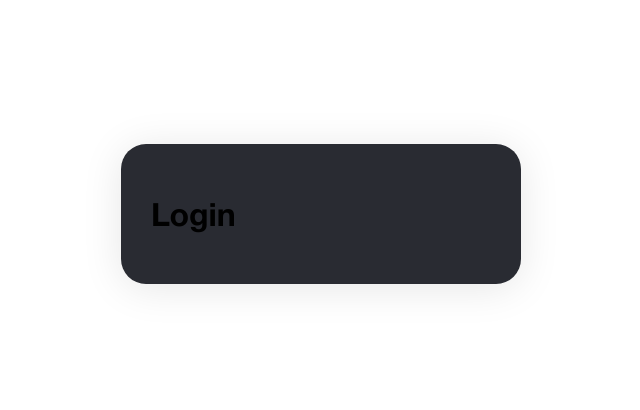
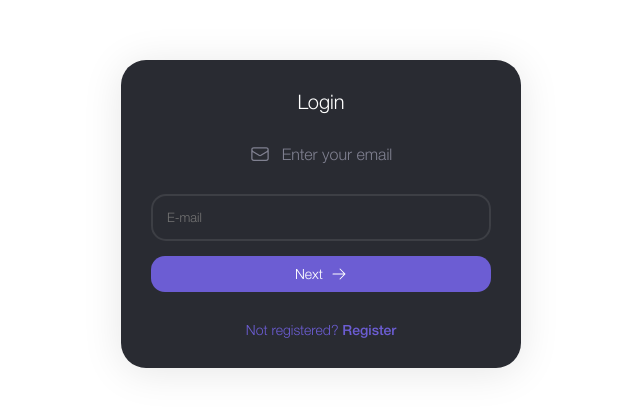
Before and after one commit to Parsadanashvili/voxie, a Next.js app: page /login in a window 1280 px wide. Shown: the part 186-596 px from the top of the page, without its empty margins (319-959 px from the left). Built offline with nearby package versions, Linux system fonts and the light colour scheme.

Commit message:
Login steps

```diff
--- /dev/null
+++ b/components/Login/EmailStep.tsx
@@ -0,0 +1,78 @@
+import { EnvelopeIcon } from "@heroicons/react/24/outline";
+import { ArrowRightIcon } from "@heroicons/react/24/solid";
+import Joi from "joi";
+import Link from "next/link";
+import React, { FormEvent, useEffect, useState } from "react";
+import useForm from "../../hooks/useForm";
+import styles from "../../styles/Auth.module.css";
+import Button from "../Button";
+import Input from "../Input";
+
+interface Props {
+  onNext: () => void | {};
+}
+
+const EmailStep = ({ onNext }: Props) => {
+  const [isDisabled, setIsDisabled] = useState(true);
+
+  const { values, errors, validate, inputHandler } = useForm([
+    {
+      name: "email",
+      value: "",
+      validation: Joi.string()
+        .email({ tlds: { allow: false } })
+        .required()
+        .label("Email"),
+    },
+  ]);
+
+  const handleSubmit = (e: FormEvent) => {
+    e.preventDefault();
+
+    if (Object.keys(errors).length == 0 && !isDisabled) {
+      return onNext();
+    }
+
+    validate();
+  };
+
+  useEffect(() => {
+    if (isDisabled && Object.keys(errors).length != 0) {
+      setIsDisabled(false);
+    }
+  }, [errors]);
+
+  return (
+    <>
+      <h2>Login</h2>
+
+      <div className={styles.text}>
+        <EnvelopeIcon width={20} /> Enter your email
+      </div>
+
+      <form onSubmit={handleSubmit} className={styles.form}>
+        <Input
+          name="email"
+          placeholder={"E-mail"}
+          value={values?.email}
+          error={errors.email}
+          onChange={inputHandler}
+          autoComplete={"off"}
+        />
+        <Button type="submit" color="primary">
+          Next
+          <ArrowRightIcon width={16} />
+        </Button>
+      </form>
+
+      <div className={styles.action + " " + styles.primary}>
+        Not registered?{" "}
+        <Link href={"/register"} passHref>
+          Register
+        </Link>
+      </div>
+    </>
+  );
+};
+
+export default EmailStep;
--- /dev/null
+++ b/components/Login/OTPStep.tsx
@@ -0,0 +1,66 @@
+import React, { FormEvent, useState } from "react";
+import { LockClosedIcon } from "@heroicons/react/24/outline";
+import { ArrowRightIcon } from "@heroicons/react/24/solid";
+import Button from "../../components/Button";
+import styles from "../../styles/Auth.module.css";
+import OtpInput from "../OtpInput";
+import { useRouter } from "next/router";
+
+const VALUE_LENGTH = 4;
+
+interface Props {
+  onNext: () => {} | void;
+}
+
+const OTPStep = ({ onNext }: Props) => {
+  const router = useRouter();
+
+  const [otp, setOtp] = useState("");
+  const [isInvalid, setIsInvalid] = useState(false);
+
+  const handleSubmit = (e: FormEvent) => {
+    e.preventDefault();
+
+    if (otp.length == VALUE_LENGTH) {
+      return router.push("/");
+    }
+
+    setIsInvalid(true);
+  };
+
+  const handleChange = (value: string) => {
+    setOtp(value.trim());
+
+    if (value.trim().length == VALUE_LENGTH) setIsInvalid(false);
+  };
+
+  return (
+    <>
+      <h2>Login</h2>
+
+      <div className={styles.text}>
+        <LockClosedIcon width={20} /> Enter one time password
+      </div>
+
+      <form onSubmit={handleSubmit} className={styles.form}>
+        <OtpInput
+          value={otp}
+          valueLength={VALUE_LENGTH}
+          onChange={handleChange}
+          isInvalid={isInvalid}
+        />
+
+        <Button type="submit" color="primary">
+          Next
+          <ArrowRightIcon width={16} />
+        </Button>
+      </form>
+
+      <div className={styles.action}>
+        Didn’t receive? <a>Tap to resend</a>
+      </div>
+    </>
+  );
+};
+
+export default OTPStep;
--- a/pages/login/index.tsx
+++ b/pages/login/index.tsx
@@ -1,16 +1,31 @@
-import { NextPage } from "next";
-import React from "react";
+import React, { useState } from "react";
 import Card from "../../components/Card";
+import EmailStep from "../../components/Login/EmailStep";
+import OTPStep from "../../components/Login/OTPStep";
+import { CustomNextPage } from "../../types/pageProps";
 import styles from "../../styles/Auth.module.css";
 
-const Login: NextPage = () => {
+const steps = [EmailStep, OTPStep];
+
+const Login: CustomNextPage = () => {
+  const [step, setStep] = useState(0);
+  const Step = steps[step];
+
+  const handleNext = () => {
+    setStep((prev) => prev + 1);
+  };
+
   return (
-    <main className={styles["wrapper"]}>
+    <main className={styles.wrapper}>
       <Card width={400}>
-        <h1>Login</h1>
+        <div className={styles.box}>
+          <Step onNext={handleNext} />
+        </div>
       </Card>
     </main>
   );
 };
 
+Login.getPageTitle = "Login";
+
 export default Login;
```
